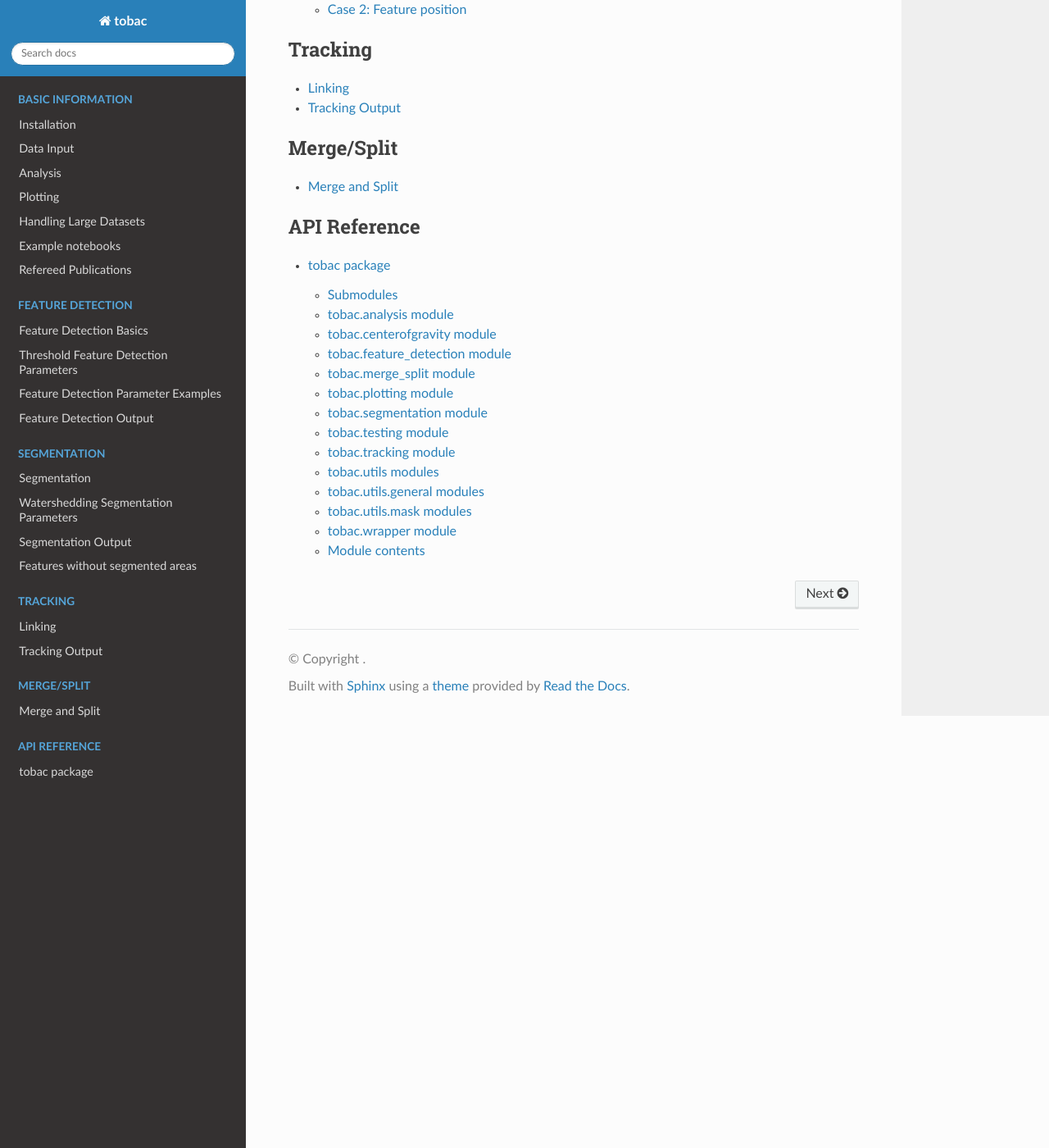
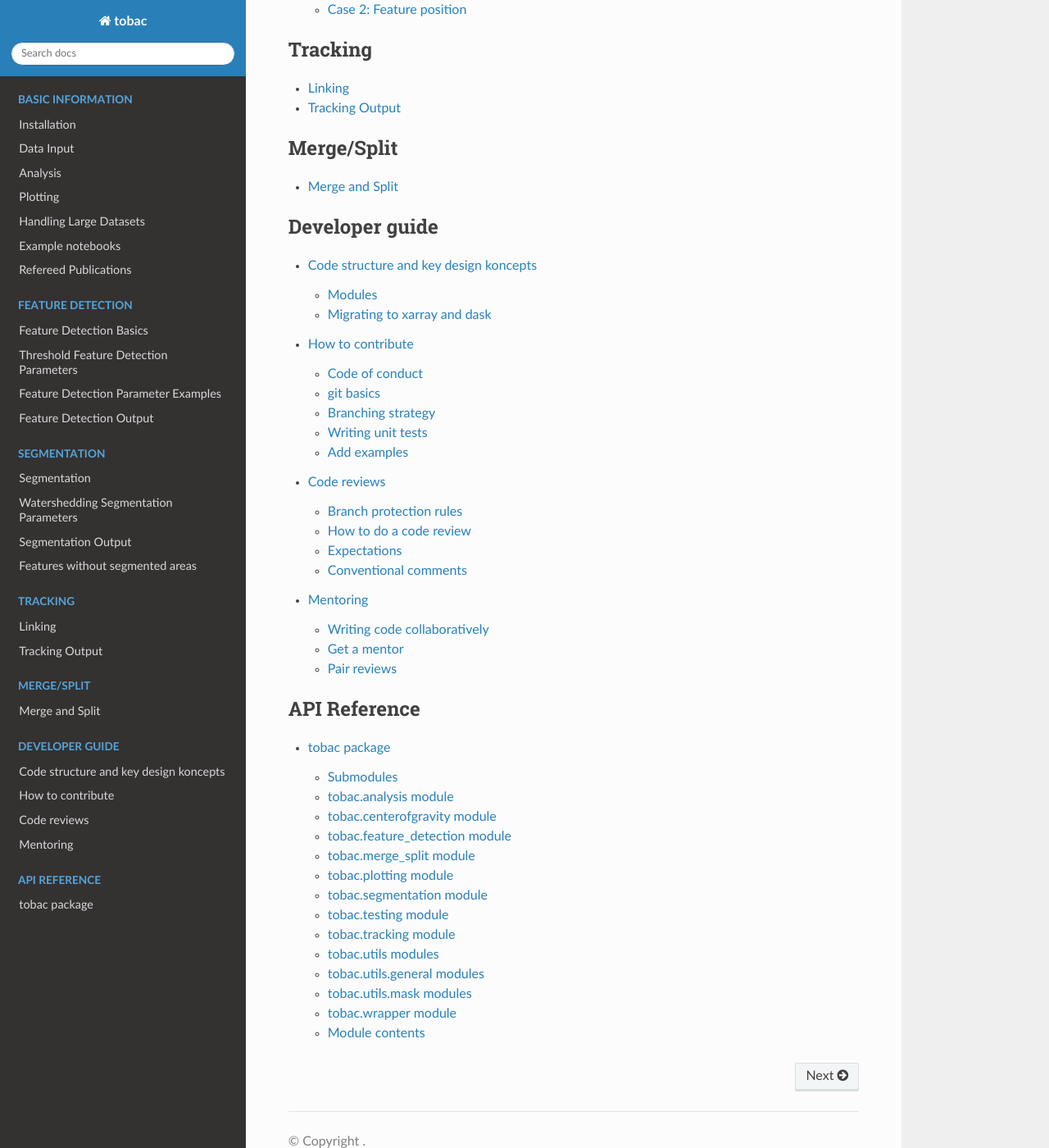
Before and after one commit to tobac-project/tobac, a Sphinx documentation site: the page built from doc/index.rst, in a window 1280 px wide and 1400 px high, scrolled down 1963 px. Shown: the whole window at 82% size. Built offline with Sphinx 7.4.7 and the Read the Docs theme 2.0.0, drawn with Linux system fonts in a browser that asks for light colours; formulas are drawn with MathJax 3.

Commit message:
suggestions for sections and subsections for developer guide

```diff
--- /dev/null
+++ b/doc/code_reviews.rst
@@ -0,0 +1,27 @@
+Code reviews
+------------------
+
+=========================
+Branch protection rules
+=========================
+
+* main and RC_v* --> 2 reviews required
+* dev_* --> 1 review required
+* exp_* --> no reviews required
+
+* dev_* should be created from RC_v*
+* exp_* should be created from dev_*
+
+============================
+How to do a code review
+============================
+
+
+=========================
+Expectations
+=========================
+
+
+=========================
+Conventional comments
+=========================
--- /dev/null
+++ b/doc/code_structure.rst
@@ -0,0 +1,18 @@
+Code structure and key design koncepts
+--------------------------------------
+
+==================================
+Modules
+==================================
+
+- Explain the modular framework
+- Explain the responsibilities of each submodule
+- Future plan: create base classes for the main operations like feature detection/ tracking
+
+============================
+Migrating to xarray and dask
+============================
+
+- Basics of xarray (xarray.Dataarray class) and dask
+- How these are or could be used in tobac
+- How to work on this
--- /dev/null
+++ b/doc/contributing.rst
@@ -0,0 +1,44 @@
+How to contribute
+------------------
+
+=========================
+Code of conduct
+=========================
+
+* Link to code of conduct: https://www.python.org/psf/conduct/
+
+=========================
+git basics
+=========================
+
+* Create a Github account
+
+* Branching (link to git tutorials)
+
+* Create an issue (or select one, look for "good first issue" labels)
+
+* Link to CONTRIBUTING.md
+
+* Create a pull request from your fork
+
+=========================
+Branching strategy
+=========================
+
+* RC_*
+* dev_*
+* exp_*
+
+=========================
+Writing unit tests
+=========================
+
+* Pytest and pytest fixtures
+* Test coverage
+
+=========================
+Add examples
+=========================
+
+* jupyter notebooks
+* upload example data to zenodo
--- a/doc/index.rst
+++ b/doc/index.rst
@@ -59,6 +59,16 @@ The project is currently being extended by several contributors to include addit
 
    merge_split
 
+
+.. toctree::
+   :caption: Developer guide
+   :maxdepth: 2
+
+   code_structure
+   contributing
+   code_reviews
+   mentoring
+
 .. toctree::
    :caption: API Reference
    :maxdepth: 3
--- /dev/null
+++ b/doc/mentoring.rst
@@ -0,0 +1,17 @@
+Mentoring
+----------
+
+
+============================
+Writing code collaboratively
+============================
+
+
+==============
+Get a mentor
+==============
+
+
+===============
+Pair reviews
+===============
```
